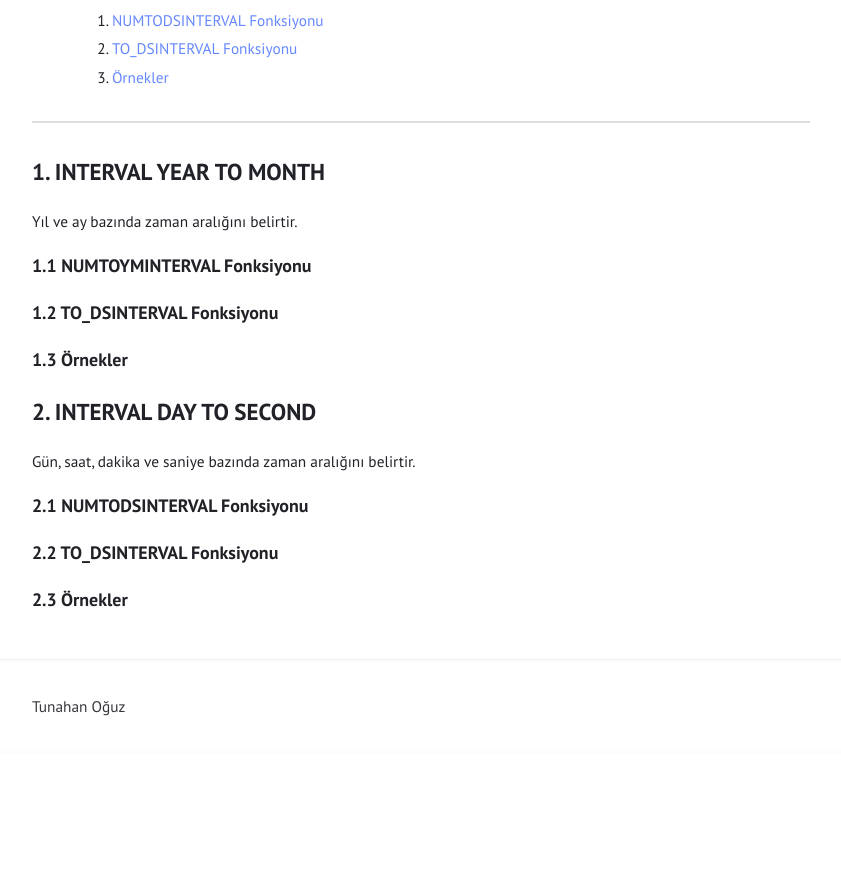
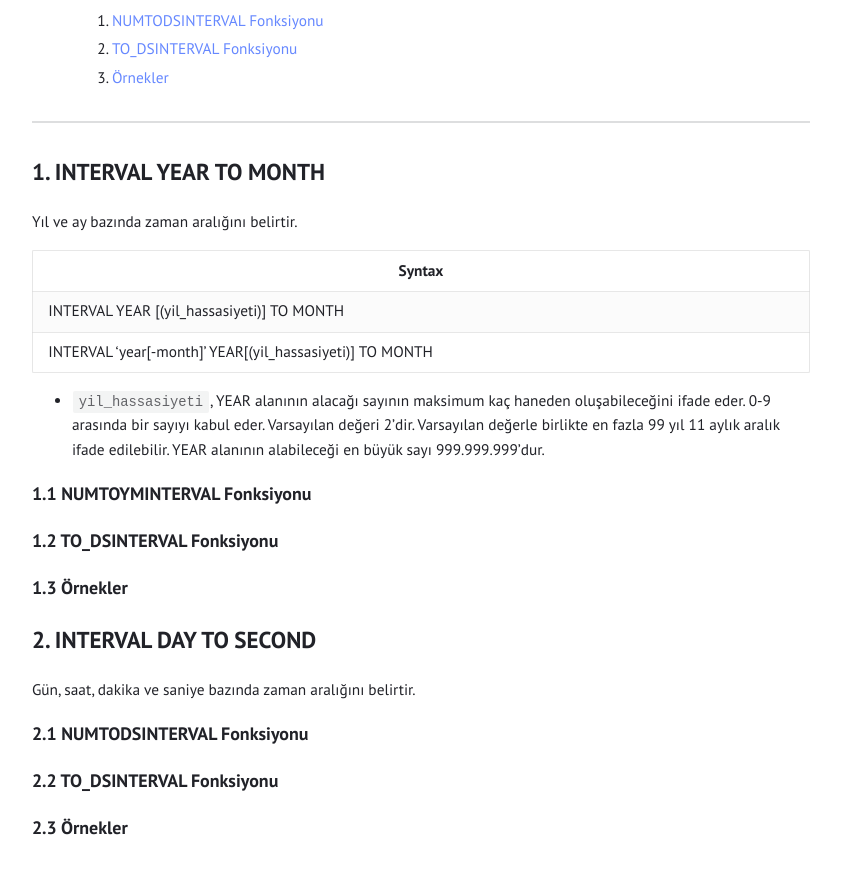
Before and after one commit to tunahanoguz/tunahanoguz.github.io, a Jekyll site: the page built from _posts/2025-05-12-oracle-interval.md, in a window 1280 px wide and 900 px high, scrolled down 515 px. Shown: the top 874 px of the window, without its empty margins (219-1060 px from the left). Built offline with Jekyll 4.4.1, drawn with Linux system fonts in a browser that asks for light colours; before the commit the page ends 1269 px from its top, so only the background shows below that.

Commit message:
Update 2025-05-12-oracle-interval.md

```diff
--- a/_posts/2025-05-12-oracle-interval.md
+++ b/_posts/2025-05-12-oracle-interval.md
@@ -24,6 +24,13 @@ INTERVAL veri tipi, iki date time arasındaki zaman aralığını ifade eder ve
 
 Yıl ve ay bazında zaman aralığını belirtir.
 
+| Syntax                                                   |
+|----------------------------------------------------------|
+| INTERVAL YEAR [(yil_hassasiyeti)] TO MONTH               |
+| INTERVAL 'year[-month]' YEAR[(yil_hassasiyeti)] TO MONTH |
+
+- `yil_hassasiyeti`, YEAR alanının alacağı sayının maksimum kaç haneden oluşabileceğini ifade eder. 0-9 arasında bir sayıyı kabul eder. Varsayılan değeri 2'dir. Varsayılan değerle birlikte en fazla 99 yıl 11 aylık aralık ifade edilebilir. YEAR alanının alabileceği en büyük sayı 999.999.999'dur.
+
 ### 1.1 NUMTOYMINTERVAL Fonksiyonu {#numtoyminterval}
 
 ### 1.2 TO_DSINTERVAL Fonksiyonu {#to_dsinterval}
```
